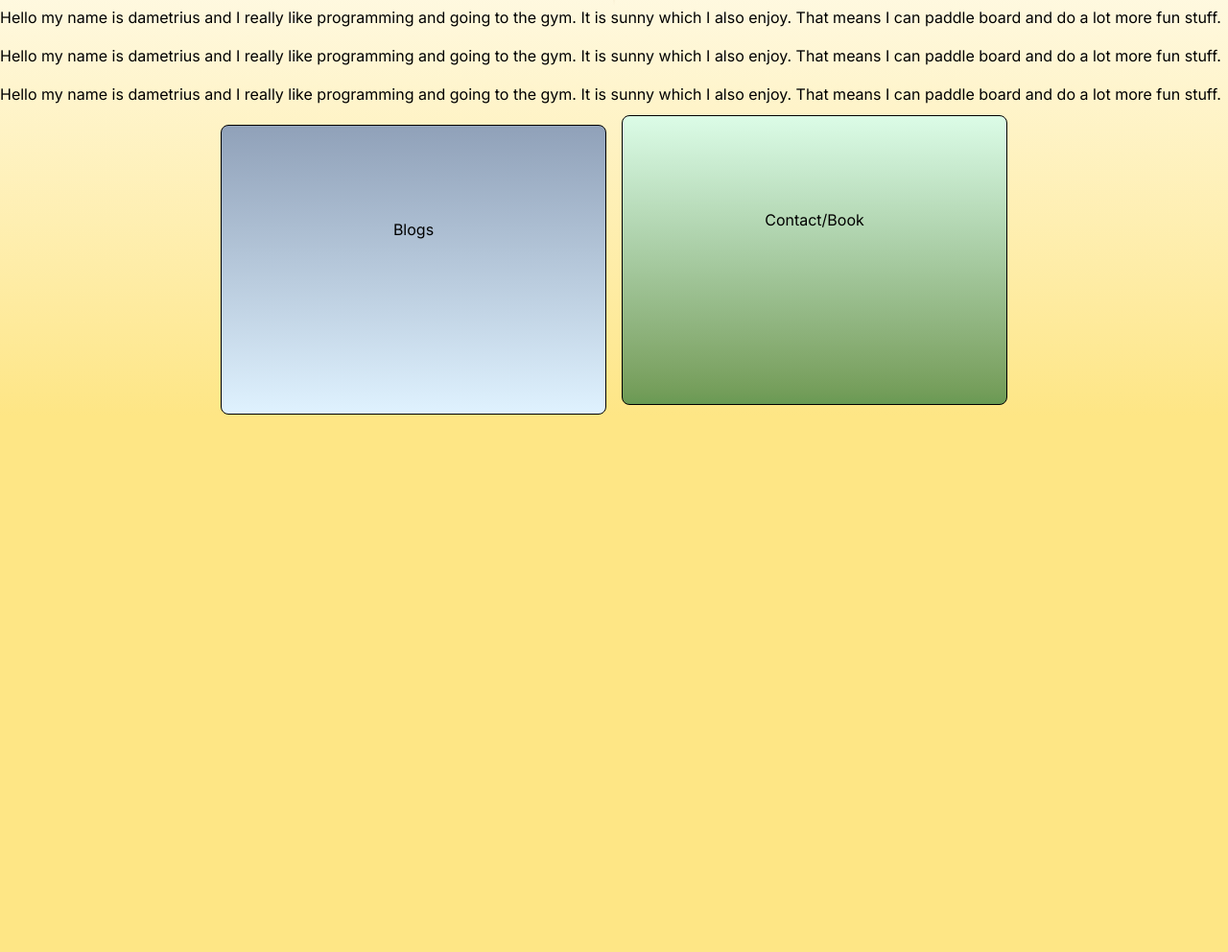
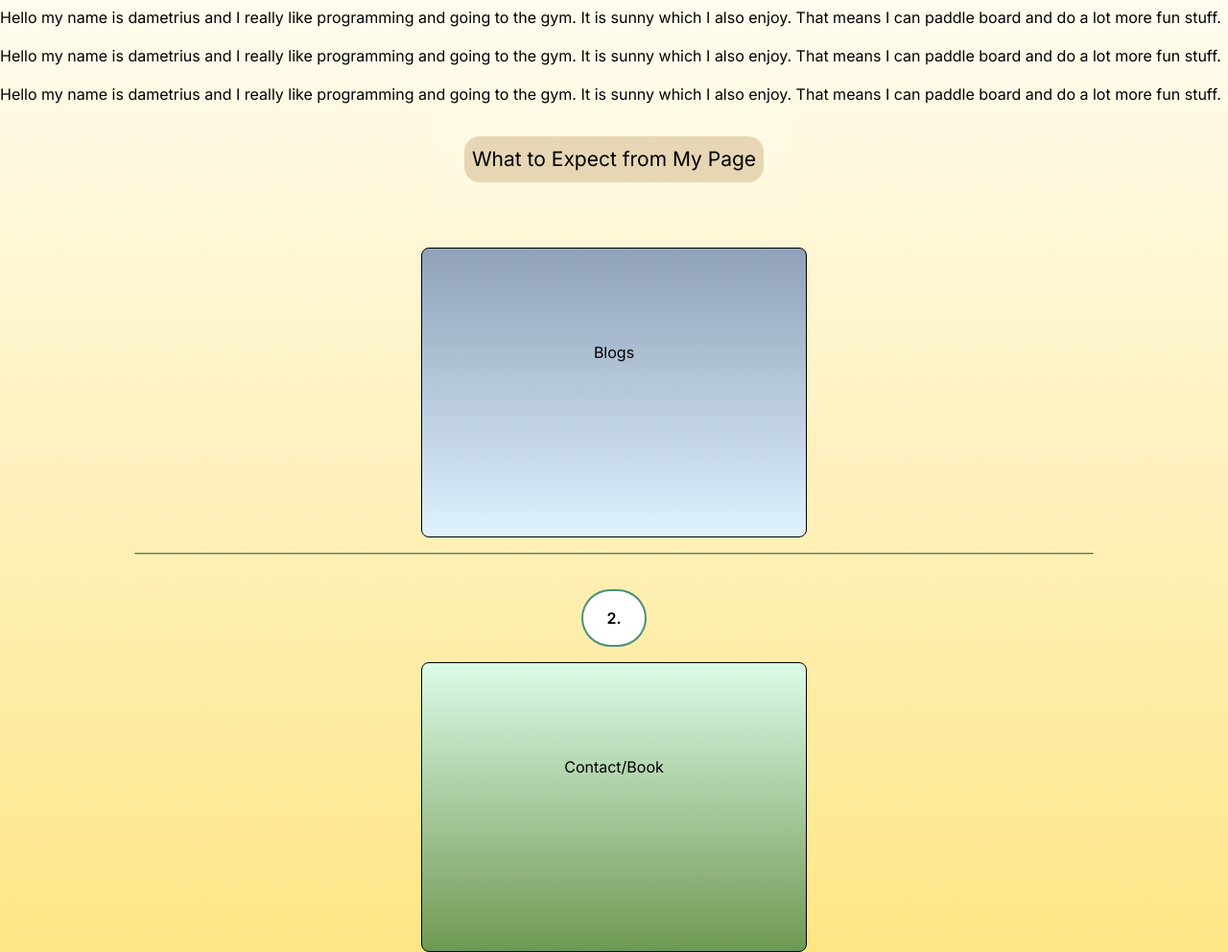
Before and after one commit to Dametrius3663/NutriStar, a website built with Vite: page index.html in a window 1280 px wide. Shown: the part 619-1611 px from the top of the page at 96% size. Before the commit the page ends 1051 px from the top, so only its background shows below. Built offline with nearby package versions, Linux system fonts and the light colour scheme; a web font is replaced by a local one.

Commit message:
work on the index

```diff
--- a/index.html
+++ b/index.html
@@ -95,15 +95,29 @@
               </p>
           </div>
       </section>
-      <section class="flex flex-col justify-center gap-4 items-center md:flex-row ">
-        <div class="pt-5">
+      <section class="flex flex-col justify-center gap-4 items-center">
+        <div class="flex mx-auto p-8 bg-white/10 justify-center">
+          <h2 class=" bg-yellow-800/20 p-2 rounded-2xl w-fit flex  text-center text-[21px]">What to Expect from My Page</h2>
+        </div>
+        <div class="pt-5 gap-4 flex flex-col items-center justify-center">
+
+          <!-- <div class="flex flex-col bg-white border-2 border-emerald-800/70 font-semibold rounded-full overflow-hidden justify-center text-center align-center items-center">
+            <div class="justify-center text-center align-center items-center object-cover aspect-1/1 w-[76px]">
+              <p class="justify-center text-center align-center items-center flex text-[42px]">1.</p>
+            </div>
+          </div> -->
+
           <a href="blogs.html" class="flex flex-col border-1 rounded-lg bg-gradient-to-b from-slate-400 to-sky-100 gap-6">
             <div class="flex flex-row items-start justify-center items-center px-32 py-24 rounded-4xl bg-cover bg-center w-[100px] sm:w-[200px] sm:h-[150px] md:w-[266px] md:h-[200px] lg:w-[400px] lg:h-[300px]">
               <h2 class="flex flex-row mx-0">Blogs</h2>
             </div>
           </a>
+          <div class="rounded-lg bg-gradient-to-b from-emerald-800 to-transparent mx-auto h-0.5 w-[1000px]"></div>
         </div>
-        <div class="">
+        <div class="pt-5 gap-4 flex flex-col items-center justify-center">
+          <div class="flex bg-white border-2 border-emerald-800/70 font-semibold rounded-full w-fit p-4 pr-6 pl-6 text-center justify-center">
+            <p>2.</p>
+          </div>
           <a href="ctc.html" class="flex flex-col border-1 rounded-lg bg-gradient-to-b bg-gradient-to-b from-green-100 to-green-800/60 gap-6">
             <div class="flex flex-row items-start justify-center items-center px-32 py-24 rounded-4xl bg-cover bg-center w-[100px] sm:w-[200px] sm:h-[150px] md:w-[266px] md:h-[200px] lg:w-[400px] lg:h-[300px]">
               <h2 class="flex flex-row mx-0">Contact/Book</h2>
```
Lines whose indentation alone changed are shown as unchanged.
